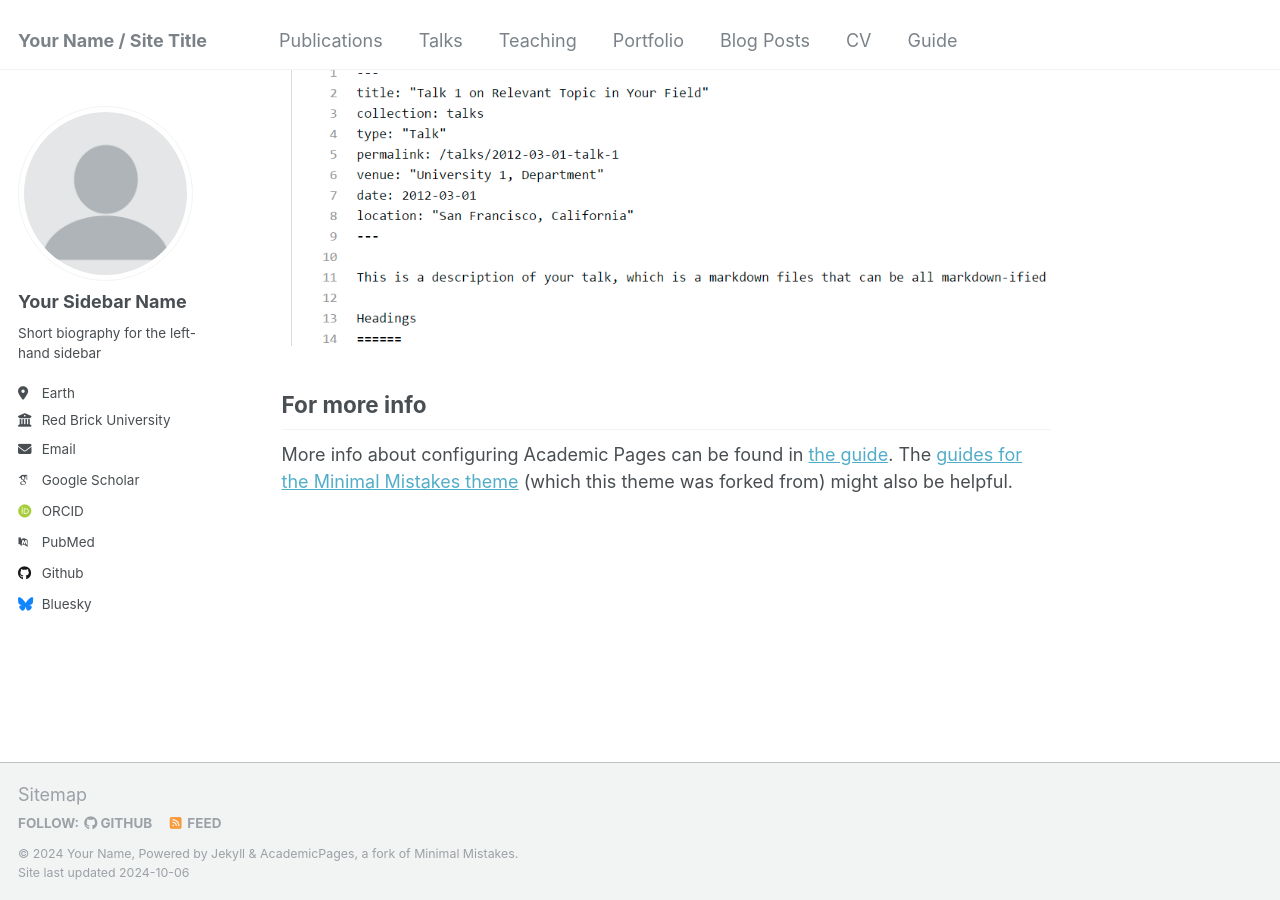
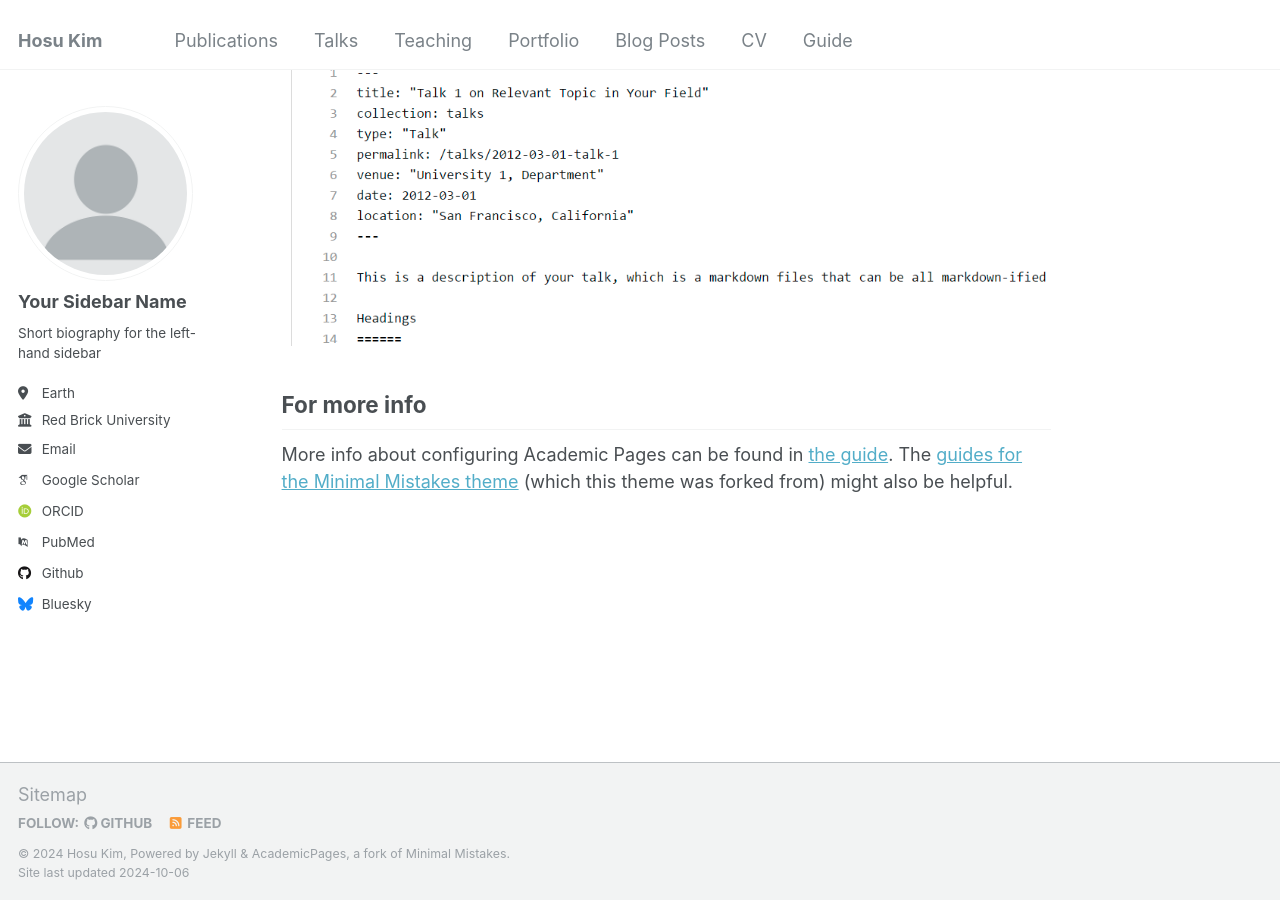
Before and after one commit to hosumosu/hosumosu.github.io, a Jekyll site: the page built from _pages/about.md, in a window 1280 px wide and 900 px high, scrolled down 2643 px. Built offline with Jekyll 4.4.1, drawn with Linux system fonts in a browser that asks for light colours; some web fonts are replaced.

Commit message:
Update _config.yml

```diff
--- a/_config.yml
+++ b/_config.yml
@@ -8,13 +8,13 @@
 
 # Basic Site Settings
 locale                   : "en-US"
-title                    : "Your Name / Site Title"
+title                    : "Hosu Kim"
 title_separator          : "-"
-name                     : &name "Your Name"
+name                     : &name "Hosu Kim"
 description              : &description "personal description"
-url                      : https://academicpages.github.io # the base hostname & protocol for your site e.g. "https://mmistakes.github.io"
+url                      : https://hosumosu.github.io # the base hostname & protocol for your site e.g. "https://mmistakes.github.io"
 baseurl                  : "" # the subpath of your site, e.g. "/blog"
-repository               : "academicpages/academicpages.github.io"
+repository               : "hosumosu/hosumosu.github.io"
 
 # Site Author - The following control what appear as part of the author content on the side bar.
 #               If a field is blank the icon and link will not appear, otherwise it will be shown.
```
